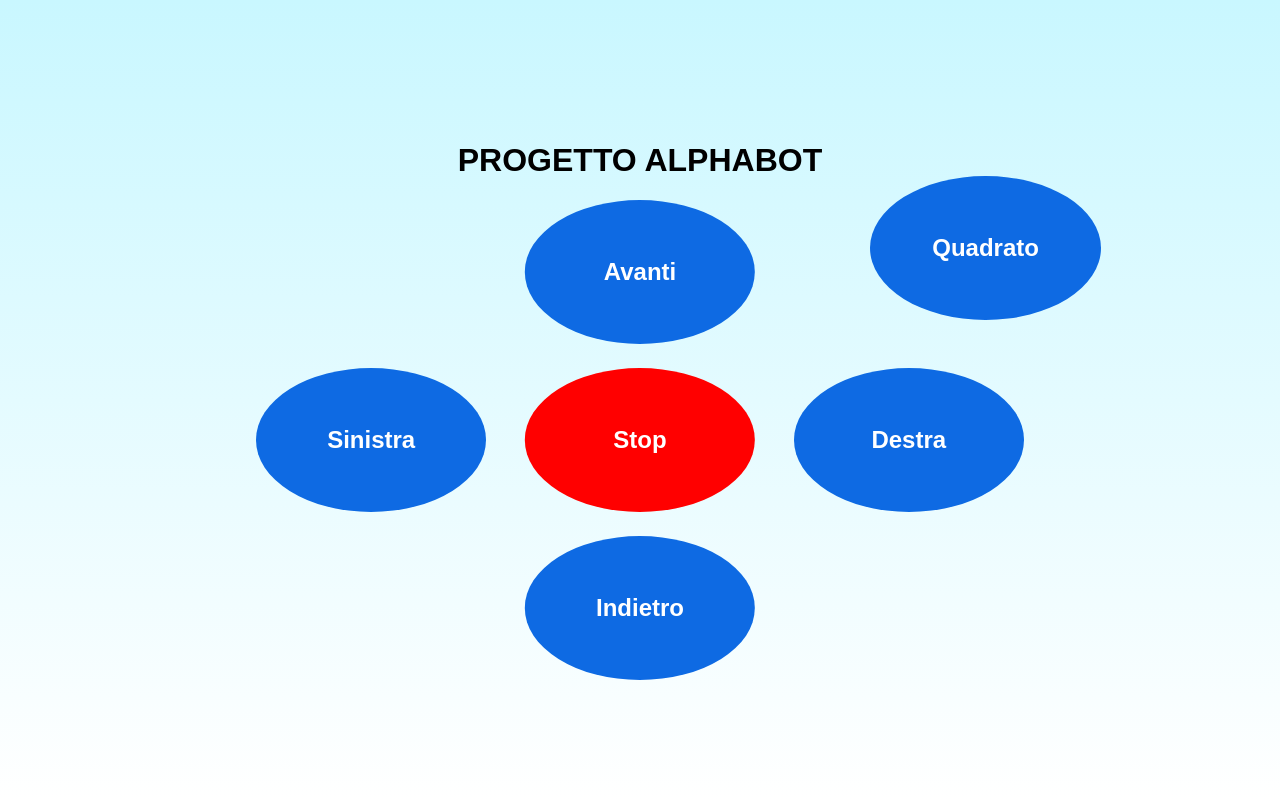
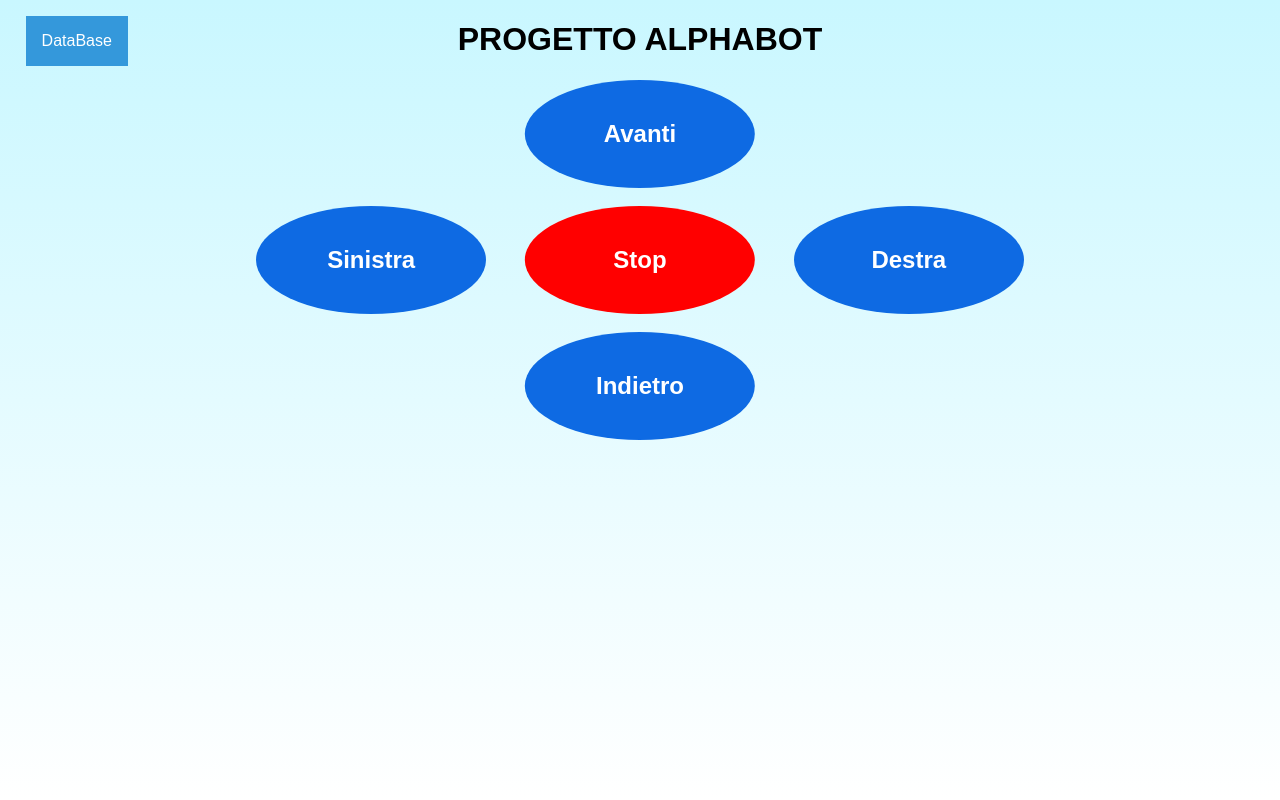
Before and after one commit to davidemessi/ALPHABOT_WEB_APP, a Flask app: template templates/index.html in a window 1280 px wide. Run offline with Flask 3, Linux system fonts and the light colour scheme; the template is opened without the code that fills it, so the values that code supplies are empty.

Commit message:
commit 08/01

```diff
--- a/app.py
+++ b/app.py
@@ -6,32 +6,64 @@ import time
 ab = AlphaBot()
 ab.stop()
 
-app=Flask(__name__)
+app = Flask(__name__)
 
-@app.route("/",methods=["GET","POST"])
+@app.route("/", methods=["GET", "POST"])
+def index():
 
-def index():
-    if request.method=="POST":
-        if "Avanti" in request.form:
+    listaComandiDB = ()
+
+    # prendo il comando selezionato
+    comandoSelezionato = None
+    if request.method == "POST":
+        comandoSelezionato = list(request.form.keys())[0]
+
+    # prendo i comandi presenti nel db
+    con = sqlite3.connect('./alphaBot_DB.db')
+    cur = con.cursor()
+    cur.execute("SELECT nome_comando FROM Comandi")
+    righe = cur.fetchall()
+    listaComandiDB = [riga[0] for riga in righe]
+    con.close()
+
+
+    print(listaComandiDB)
+    print(comandoSelezionato.lower())
+
+    if request.method == "POST":
+        if comandoSelezionato == "Avanti":
+            print(comandoSelezionato)
             ab.forward()
             return render_template("index.html")
-        elif "Indietro" in request.form:
+
+        elif comandoSelezionato == "Indietro":
+            print(comandoSelezionato)
             ab.backward()
             return render_template("index.html")
-        elif "Destra" in request.form:
+
+        elif comandoSelezionato == "Destra":
+            print(comandoSelezionato)
             ab.right()
             return render_template("index.html")
-        elif "Sinistra" in request.form:
+
+        elif comandoSelezionato == "Sinistra":
+            print(comandoSelezionato)
             ab.left()
             return render_template("index.html")
-        elif "Stop" in request.form:
+
+        elif comandoSelezionato == "Stop":
+            print(comandoSelezionato)
             ab.stop()
             return render_template("index.html")
-        elif "Quadrato" in request.form:
-            comando = "quadrato"
+
+        elif comandoSelezionato.lower() in listaComandiDB:
+            print(comandoSelezionato)
             con = sqlite3.connect('./alphaBot_DB.db')
             cur = con.cursor()
-            cur.execute(f"SELECT movimento, tempi FROM Comandi WHERE nome_comando LIKE '{comando}'")
+            cur.execute(
+                "SELECT movimento, tempi FROM Comandi WHERE nome_comando = ?",
+                (comandoSelezionato.lower(),)
+            )
             righe = cur.fetchall()
             print(f"Righe: {righe}")
             con.close()
@@ -56,12 +88,10 @@ def index():
                 if mov == 'aspetta':
                     ab.stop()
                     time.sleep(float(tempi))
+
             return render_template("index.html")
-        elif "AvantiIndietro" in request.form:
-            ab.stop()
-            return render_template("index.html")
-    elif request.method=="GET":
+
+    elif request.method == "GET":
         return render_template("index.html")
 
-
 app.run(debug=False, host="0.0.0.0")
--- a/static/style.css
+++ b/static/style.css
@@ -85,13 +85,6 @@ input[name="Sinistra"] {
     transform: translate(0, -50%);
 }
 
-input[name="Quadrato"] {
-    background-color: rgb(14, 106, 227);
-    top: 10%;
-    left: 80%;
-    transform: translate(0, -50%);
-}
-
 /* Pulsante Stop ULTRA GIGANTE al centro */
 input[name="Stop"] {
     background-color: red;
@@ -109,3 +102,52 @@ input[name="Stop"] {
 input[name="Stop"]:hover {
     background-color: rgb(185, 13, 13);
 }
+
+
+.dropbtn {
+  background-color: #3498DB;
+  color: white;
+  padding: 16px;
+  font-size: 16px;
+  border: none;
+  cursor: pointer;
+}
+
+.dropbtn:hover {
+  background-color: #2980B9;
+}
+
+.dropdown {
+  position: relative;
+  display: inline-block;
+}
+
+.dropdown-content {
+  display: none;
+  position: absolute;
+  background-color: #f1f1f1;
+  min-width: 160px;
+  box-shadow: 0px 8px 16px rgba(0,0,0,0.2);
+}
+
+.dropdown-content a {
+  padding: 12px 16px;
+  display: block;
+  text-decoration: none;
+  color: black;
+}
+
+.dropdown-content a:hover {
+  background-color: #ddd;
+}
+
+.show {
+  display: block;
+}
+
+.dropdown {
+  position: fixed;
+  top: 2%;
+  left: 2%;
+  z-index: 100;
+}
--- a/templates/index.html
+++ b/templates/index.html
@@ -14,10 +14,26 @@
             <input type="submit" value="Destra" name="Destra">
             <input type="submit" value="Sinistra" name="Sinistra">
             <input type="submit" value="Stop" name="Stop">
-        <input type="submit" value="Quadrato" name="Quadrato">
             <input type="submit" value="AvantiIndietro" name="AvantiIndietro">
         </form>
 
-
+        <form method="post" action="/"></form>
+            <div class="dropdown">
+                <button type="button" onclick="apriTendina()" class="dropbtn">DataBase</button>
+                <div id="menu" class="dropdown-content">
+                    <input type="submit" value="Quadrato" name="Quadrato">
+                    <input type="submit" value="Triangolo" name="Triangolo">
+                    <input type="submit" value="Rettangolo" name="Rettangolo">
+                    <input type="submit" value="Casetta" name="Casetta">
+                    <input type="submit" value="Avanti_Indietro" name="AvantiIndietro">
+                </div>
+            </div>
+        </form>
     </body>
 </html>
+
+<script>
+    function apriTendina() {
+        document.getElementById("menu").classList.toggle("show");
+    }
+</script>
```
Also changed, not shown: alphaBot_DB.db. Lines whose indentation alone changed are shown as unchanged.
